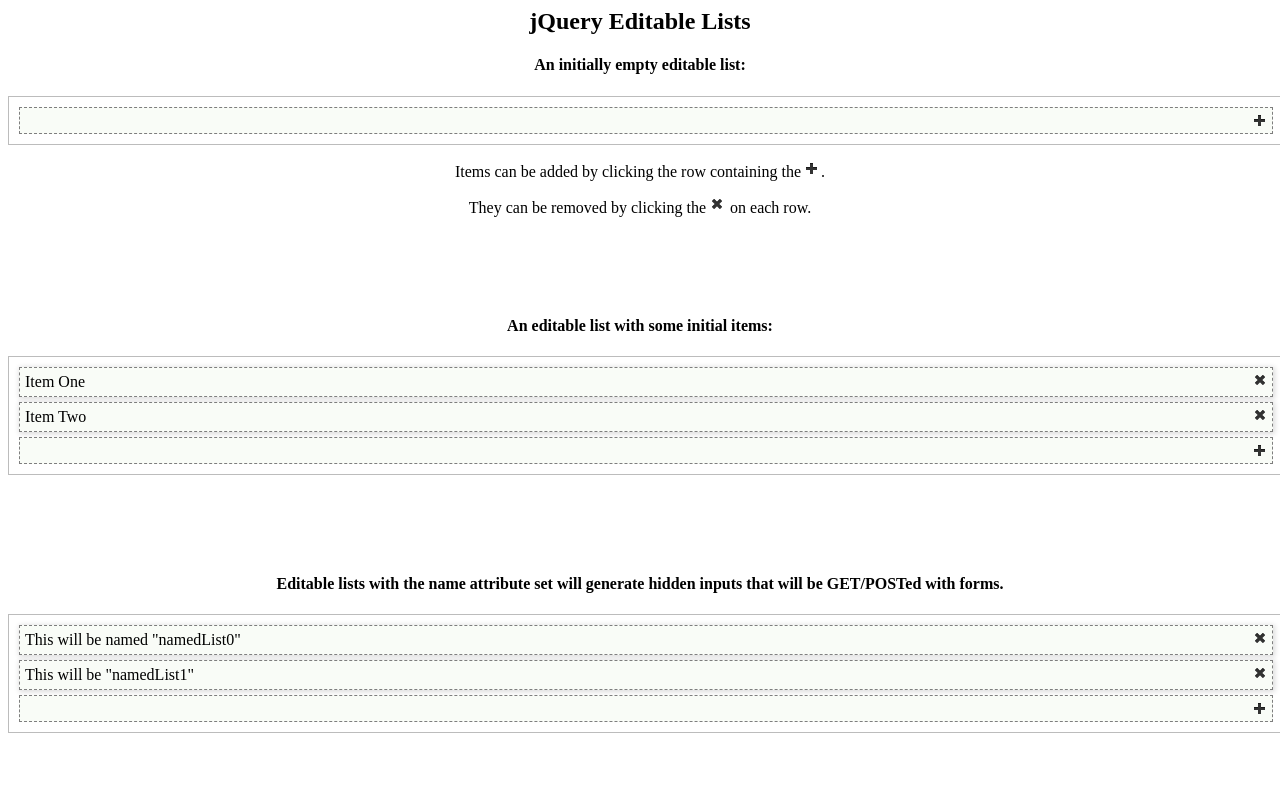
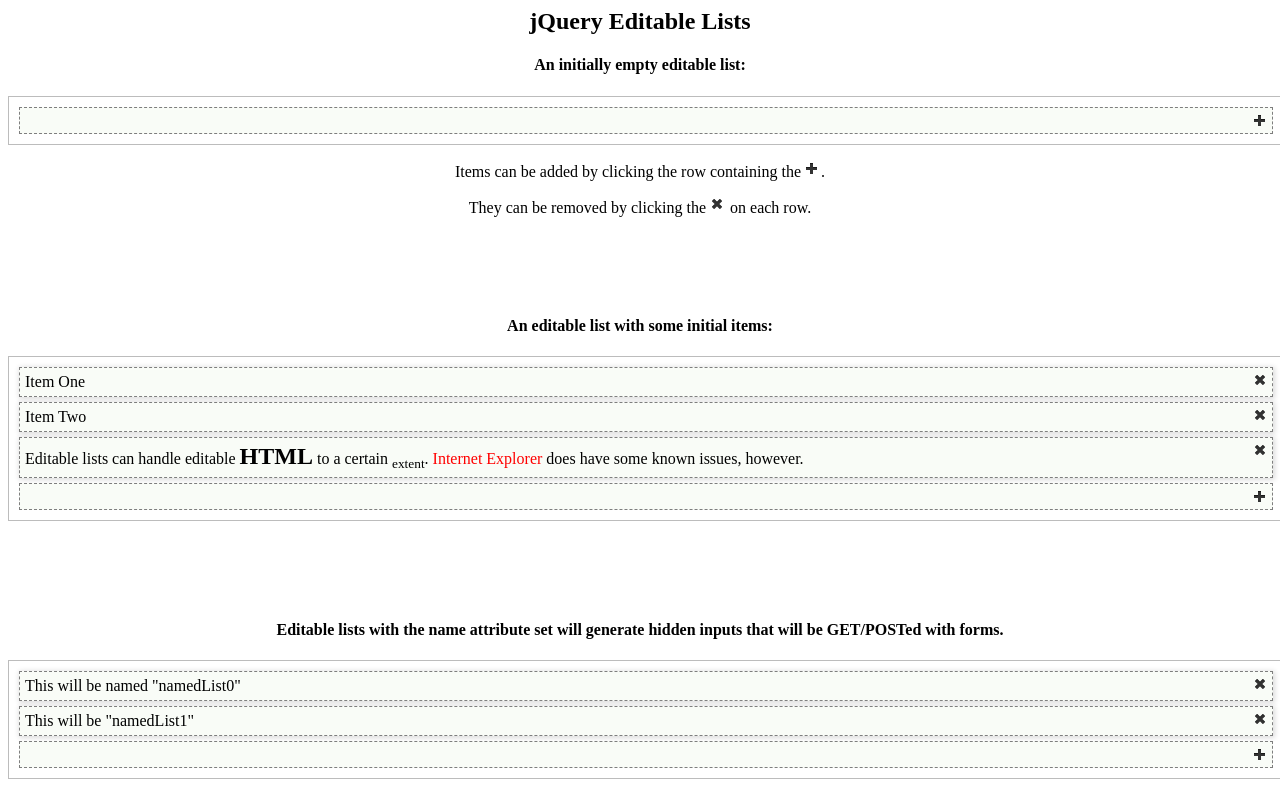
Before and after one commit to tfaris/EditList, a plain HTML site: page index.html in a window 1280 px wide. Shown: the top 800 px of the page. Drawn offline with nearby package versions, Linux system fonts and the light colour scheme.

Commit message:
Add an example of html in an editable list item

```diff
--- a/index.html
+++ b/index.html
@@ -48,6 +48,7 @@
         <ul class="editlist">
             <li>Item One</li>
             <li>Item Two</li>
+            <li>Editable lists can handle editable <h2 style="display:inline;">HTML</h2> to a certain <sub>extent</sub>. <span style="color:red;">Internet Explorer</span> does have some known issues, however.</span></li>
         </ul>
 
         <h4 class="divide">Editable lists with the name attribute set will generate hidden inputs that will be GET/POSTed with forms.</h4>
```
